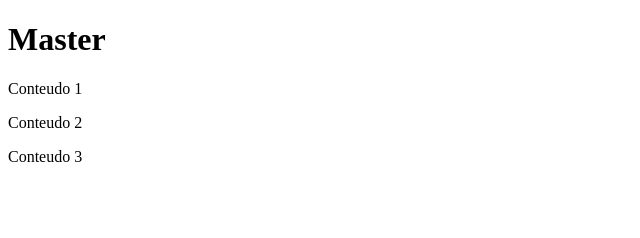
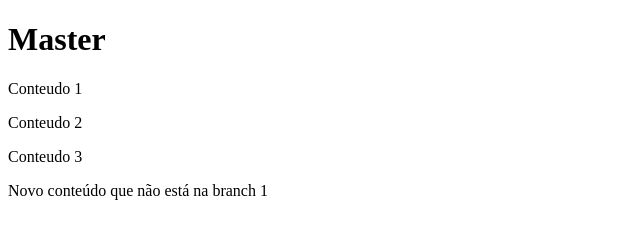
Before and after one commit to Augusto-DF/git_study, a plain HTML site: page index.html in a window 1280 px wide. Shown: the whole page, without its empty margins (0-640 px from the left). Drawn offline with Linux system fonts and the light colour scheme.

Commit message:
Adicionando conteudo que não está na branch 1 mas está na master

```diff
--- a/index.html
+++ b/index.html
@@ -12,5 +12,8 @@
   <p>Conteudo 1</p>
   <p>Conteudo 2</p>
   <p>Conteudo 3</p>
+
+
+  <p>Novo conteúdo que não está na branch 1</p>
 </body>
 </html>
```
